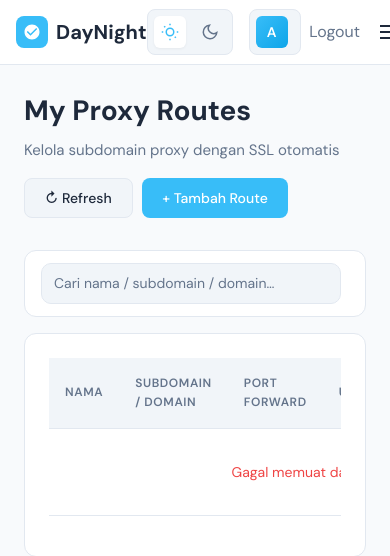
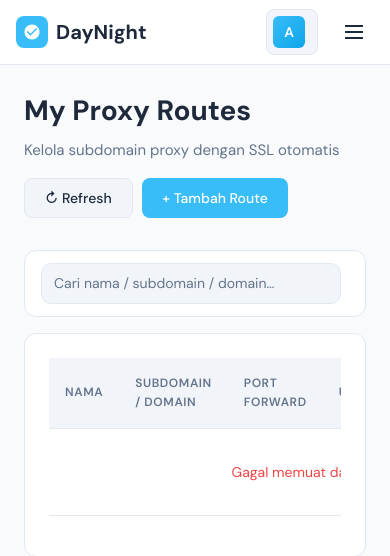
Before and after one commit to klicknet55-prog/vpn_management, a PHP site: page /templatemo/user/proxy-routes.php in a window 390 px wide; the page is wider, and only the part inside the window is pictured. Shown: the top 556 px of that part. Run offline with PHP 8.4, Linux system fonts and the light colour scheme; a user stored in the database is signed in; data comes from the database, SQL or seed files in the repository.

Commit message:
fix : nav bar

```diff
--- a/user/proxy-routes.php
+++ b/user/proxy-routes.php
@@ -99,6 +99,12 @@
         .mobile-group.open .mobile-group-arrow{transform:rotate(180deg)}
         .mobile-group-children{display:none;padding-left:1.25rem}
         .mobile-group.open .mobile-group-children{display:block}
+    /* Hide logout and theme toggle in nav bar on mobile, show only on desktop */
+    @media (max-width: 992px) {
+        .desktop-only {
+            display: none !important;
+        }
+    }
     </style>
 </head>
 <body>
@@ -130,7 +136,7 @@
     </nav>
     <div class="mobile-menu-footer"><a href="../api/logout.php" class="mobile-logout-btn">Logout</a>
         <div class="theme-toggle">
-            <button class="theme-btn theme-btn-snow active" onclick="setTheme('snow')" title="Snow Edition"><svg viewBox="0 0 24 24" fill="none" stroke="currentColor" stroke-width="2"><circle cx="12" cy="12" r="5"/><line x1="12" y1="1" x2="12" y2="3"/><line x1="12" y1="21" x2="12" y2="23"/></svg></button>
+            <button class="theme-btn theme-btn-snow active" onclick="setTheme('snow')" title="Snow Edition"><svg viewBox="0 0 24 24" fill="none" stroke="currentColor" stroke-width="2"><circle cx="12" cy="12" r="5"/><line x1="12" y1="1" x2="12" y2="3"/><line x1="12" y1="21" x2="12" y2="23"/><line x1="4.22" y1="4.22" x2="5.64" y2="5.64"/><line x1="18.36" y1="18.36" x2="19.78" y2="19.78"/><line x1="1" y1="12" x2="3" y2="12"/><line x1="21" y1="12" x2="23" y2="12"/></svg></button>
             <button class="theme-btn theme-btn-carbon" onclick="setTheme('carbon')" title="Carbon Edition"><svg viewBox="0 0 24 24" fill="none" stroke="currentColor" stroke-width="2"><path d="M21 12.79A9 9 0 1 1 11.21 3 7 7 0 0 0 21 12.79z"/></svg></button>
         </div>
     </div>
@@ -158,7 +164,7 @@
                 </div>
             </div>
             <div class="nav-right">
-                <div class="theme-toggle">
+                <div class="theme-toggle desktop-only">
                     <button class="theme-btn theme-btn-snow active" onclick="setTheme('snow')" title="Snow Edition"><svg viewBox="0 0 24 24" fill="none" stroke="currentColor" stroke-width="2"><circle cx="12" cy="12" r="5"/><line x1="12" y1="1" x2="12" y2="3"/><line x1="12" y1="21" x2="12" y2="23"/><line x1="4.22" y1="4.22" x2="5.64" y2="5.64"/><line x1="18.36" y1="18.36" x2="19.78" y2="19.78"/><line x1="1" y1="12" x2="3" y2="12"/><line x1="21" y1="12" x2="23" y2="12"/></svg></button>
                     <button class="theme-btn theme-btn-carbon" onclick="setTheme('carbon')" title="Carbon Edition"><svg viewBox="0 0 24 24" fill="none" stroke="currentColor" stroke-width="2"><path d="M21 12.79A9 9 0 1 1 11.21 3 7 7 0 0 0 21 12.79z"/></svg></button>
                 </div>
@@ -169,7 +175,7 @@
                         <button onclick="openAccountModal('change-password')"><svg viewBox="0 0 24 24" fill="none" stroke="currentColor" stroke-width="2" width="14" height="14"><rect x="3" y="11" width="18" height="11" rx="2" ry="2"/><path d="M7 11V7a5 5 0 0 1 10 0v4"/></svg>Ganti Password</button>
                     </div>
                 </div>
-                <a href="../api/logout.php" class="btn-logout" title="Logout">Logout</a>
+                <a href="../api/logout.php" class="btn-logout desktop-only" title="Logout">Logout</a>
                 <button class="mobile-menu-btn" onclick="toggleMobileMenu()"><svg viewBox="0 0 24 24" fill="none" stroke="currentColor" stroke-width="2"><line x1="3" y1="12" x2="21" y2="12"/><line x1="3" y1="6" x2="21" y2="6"/><line x1="3" y1="18" x2="21" y2="18"/></svg></button>
             </div>
         </div>
--- a/user/vpn-users.php
+++ b/user/vpn-users.php
@@ -183,8 +183,8 @@
                 </div>
             </div>
             <div class="nav-right">
-                <div class="theme-toggle">
-                    <button class="theme-btn theme-btn-snow active" onclick="setTheme('snow')" title="Snow Edition"><svg viewBox="0 0 24 24" fill="none" stroke="currentColor" stroke-width="2"><circle cx="12" cy="12" r="5"/><line x1="12" y1="1" x2="12" y2="3"/><line x1="12" y1="21" x2="12" y2="23"/><line x1="4.22" y1="4.22" x2="5.64" y2="5.64"/><line x1="18.36" y1="18.36" x2="19.78" y2="19.78"/><line x1="1" y1="12" x2="3" y2="12"/><line x1="21" y1="12" x2="23" y2="12"/></svg></button>
+                <div class="theme-toggle desktop-only">
+                    <button class="theme-btn theme-btn-snow active" onclick="setTheme('snow')" title="Snow Edition"><svg viewBox="0 0 24 24" fill="none" stroke="currentColor" stroke-width="2"><circle cx="12" cy="12" r="5"/><line x1="12" y1="1" x2="12" y2="3"/><line x1="12" y1="21" x2="12" y2="23"/></svg></button>
                     <button class="theme-btn theme-btn-carbon" onclick="setTheme('carbon')" title="Carbon Edition"><svg viewBox="0 0 24 24" fill="none" stroke="currentColor" stroke-width="2"><path d="M21 12.79A9 9 0 1 1 11.21 3 7 7 0 0 0 21 12.79z"/></svg></button>
                 </div>
                 <div class="account-menu-wrap" id="account-menu-wrap">
@@ -194,7 +194,7 @@
                         <button onclick="openAccountModal('change-password')"><svg viewBox="0 0 24 24" fill="none" stroke="currentColor" stroke-width="2" width="14" height="14"><rect x="3" y="11" width="18" height="11" rx="2" ry="2"/><path d="M7 11V7a5 5 0 0 1 10 0v4"/></svg>Ganti Password</button>
                     </div>
                 </div>
-                <a href="../api/logout.php" class="btn-logout" title="Logout">Logout</a>
+                <a href="../api/logout.php" class="btn-logout desktop-only" title="Logout">Logout</a>
                 <button class="mobile-menu-btn" onclick="toggleMobileMenu()"><svg viewBox="0 0 24 24" fill="none" stroke="currentColor" stroke-width="2"><line x1="3" y1="12" x2="21" y2="12"/><line x1="3" y1="6" x2="21" y2="6"/><line x1="3" y1="18" x2="21" y2="18"/></svg></button>
             </div>
         </div>
```
Also changed, not shown: user/index.php (+9 -2 lines), user/subscription.php (+10 -3 lines), user/upgrade.php (+10 -9 lines).
